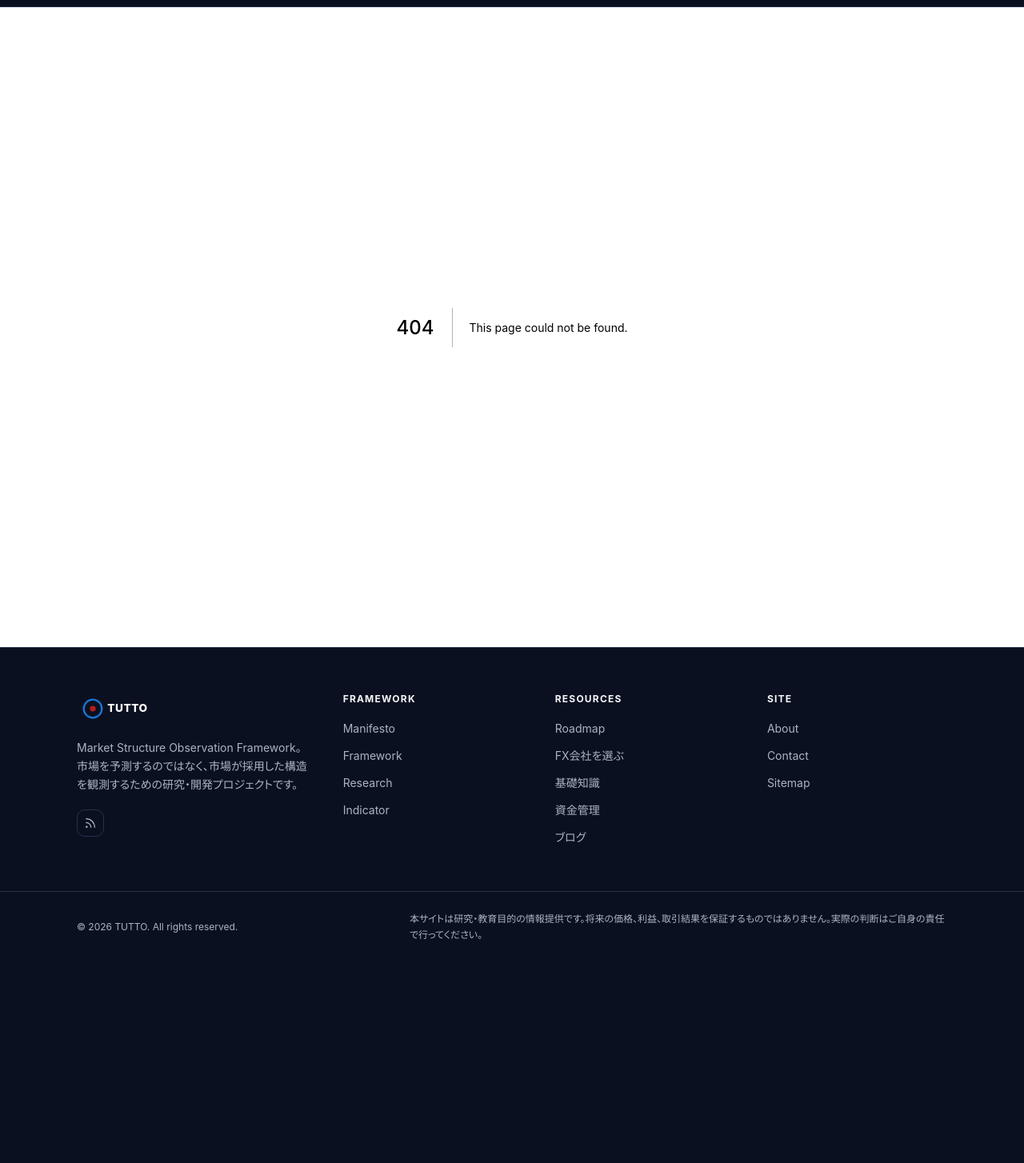
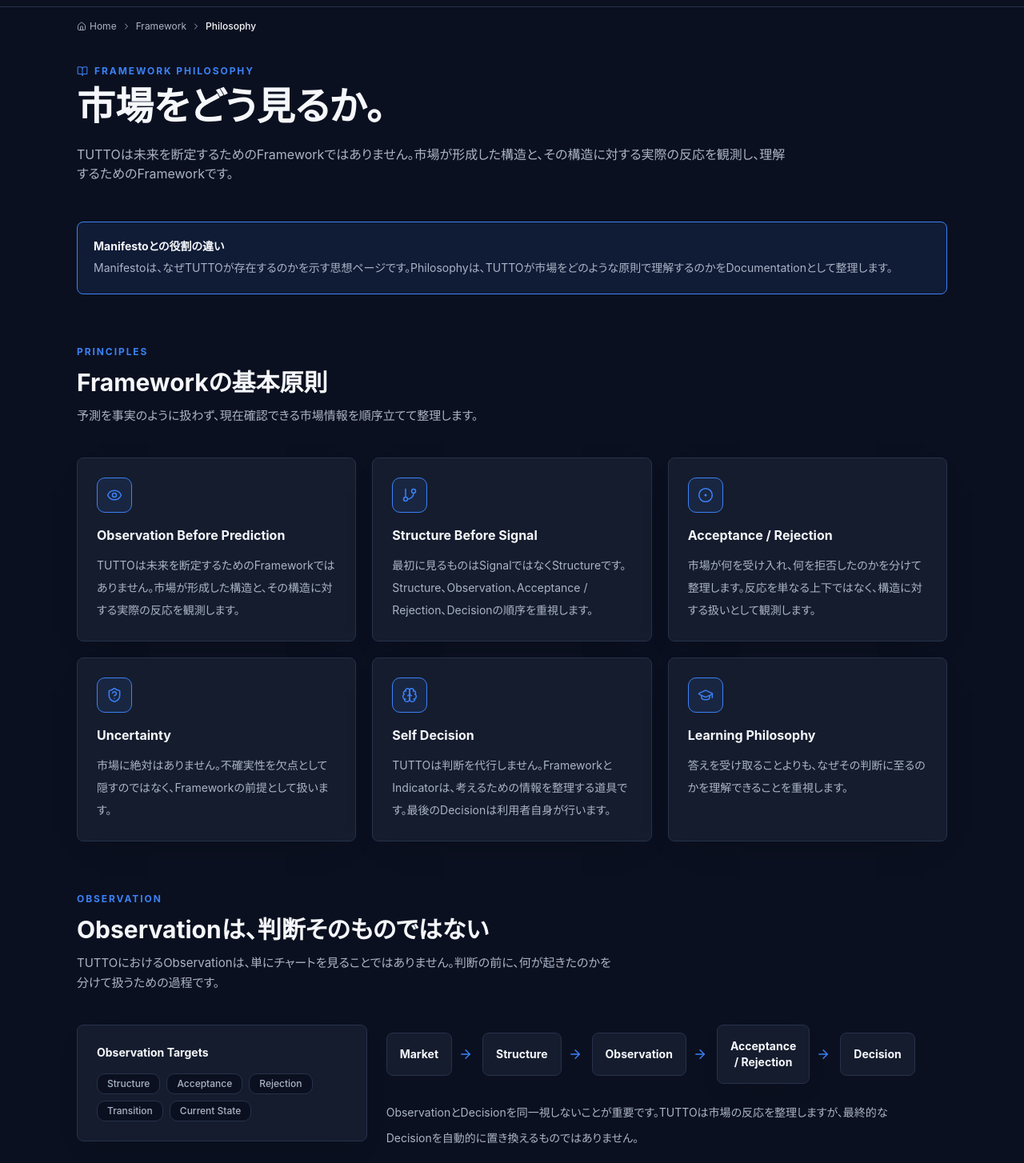
Before and after one commit to richfulllife923-ux/fx-education-site, a Next.js app: page /framework/philosophy in a window 1280 px wide. Before the commit this address had no page. Shown: the part 56-1510 px from the top of the page at 80% size. Before the commit the page ends 1258 px from the top, so only its background shows below. Built offline with nearby package versions, Linux system fonts and the light colour scheme.

Commit message:
feat: add framework philosophy documentation

```diff
--- a/app/framework/page.tsx
+++ b/app/framework/page.tsx
@@ -1,4 +1,5 @@
-import { BookOpen, Layers3, Route, ScanLine, SquareStack } from "lucide-react";
+import Link from "next/link";
+import { ArrowRight, BookOpen, Layers3, Route, ScanLine, SquareStack } from "lucide-react";
 import Breadcrumb from "@/components/Breadcrumb";
 import { FlowChart, PrincipleCard } from "@/components/Diagram";
 import SectionHeading from "@/components/SectionHeading";
@@ -15,6 +16,7 @@
     icon: BookOpen,
     title: "Philosophy",
     description: "市場を予測するのではなく、市場が採用した構造を観測するという中心思想です。",
+    href: "/framework/philosophy",
   },
   {
     icon: ScanLine,
@@ -74,9 +76,18 @@
       <section className="container-page mt-16">
         <SectionHeading eyebrow="Core" title="Framework Components" />
         <div className="grid grid-cols-1 gap-5 md:grid-cols-2 lg:grid-cols-5">
-          {FOUNDATION.map((item) => (
-            <PrincipleCard key={item.title} icon={item.icon} title={item.title} description={item.description} />
-          ))}
+          {FOUNDATION.map((item) =>
+            item.href ? (
+              <Link key={item.title} href={item.href} className="group block h-full" aria-label={`${item.title} documentationを読む`}>
+                <PrincipleCard icon={item.icon} title={item.title} description={item.description} />
+                <span className="mt-3 inline-flex items-center gap-2 text-sm font-semibold text-primary group-hover:text-text-primary">
+                  詳しく読む <ArrowRight size={15} strokeWidth={1.8} />
+                </span>
+              </Link>
+            ) : (
+              <PrincipleCard key={item.title} icon={item.icon} title={item.title} description={item.description} />
+            )
+          )}
         </div>
       </section>
 
--- /dev/null
+++ b/app/framework/philosophy/page.tsx
@@ -0,0 +1,147 @@
+import { ArrowDown, BookOpen, Brain, CircleDot, Eye, GraduationCap, GitBranch, ShieldQuestion } from "lucide-react";
+import Breadcrumb from "@/components/Breadcrumb";
+import { Callout, FlowChart } from "@/components/Diagram";
+import SectionHeading from "@/components/SectionHeading";
+import { buildMetadata } from "@/lib/seo";
+
+export const metadata = buildMetadata({
+  title: "Philosophy | TUTTO Framework",
+  description: "TUTTOが市場をどのような原則で観測し、構造・受容・拒否・判断を整理するFrameworkなのかを説明する公式Documentation。",
+  path: "/framework/philosophy",
+});
+
+const PRINCIPLES = [
+  {
+    icon: Eye,
+    title: "Observation Before Prediction",
+    description: "TUTTOは未来を断定するためのFrameworkではありません。市場が形成した構造と、その構造に対する実際の反応を観測します。",
+  },
+  {
+    icon: GitBranch,
+    title: "Structure Before Signal",
+    description: "最初に見るものはSignalではなくStructureです。Structure、Observation、Acceptance / Rejection、Decisionの順序を重視します。",
+  },
+  {
+    icon: CircleDot,
+    title: "Acceptance / Rejection",
+    description: "市場が何を受け入れ、何を拒否したのかを分けて整理します。反応を単なる上下ではなく、構造に対する扱いとして観測します。",
+  },
+  {
+    icon: ShieldQuestion,
+    title: "Uncertainty",
+    description: "市場に絶対はありません。不確実性を欠点として隠すのではなく、Frameworkの前提として扱います。",
+  },
+  {
+    icon: Brain,
+    title: "Self Decision",
+    description: "TUTTOは判断を代行しません。FrameworkとIndicatorは、考えるための情報を整理する道具です。最後のDecisionは利用者自身が行います。",
+  },
+  {
+    icon: GraduationCap,
+    title: "Learning Philosophy",
+    description: "答えを受け取ることよりも、なぜその判断に至るのかを理解できることを重視します。",
+  },
+];
+
+const OBSERVATION_TARGETS = ["Structure", "Acceptance", "Rejection", "Transition", "Current State"];
+
+export default function FrameworkPhilosophyPage() {
+  return (
+    <div className="pb-24">
+      <Breadcrumb items={[{ name: "Framework", path: "/framework" }, { name: "Philosophy", path: "/framework/philosophy" }]} />
+
+      <section className="container-page pt-6">
+        <div className="max-w-4xl">
+          <p className="eyebrow"><BookOpen size={14} strokeWidth={1.8} /> Framework Philosophy</p>
+          <h1 className="font-display text-4xl font-black leading-tight text-text-primary sm:text-5xl">市場をどう見るか。</h1>
+          <p className="mt-6 text-[15px] leading-8 text-text-secondary sm:text-base">
+            TUTTOは未来を断定するためのFrameworkではありません。市場が形成した構造と、その構造に対する実際の反応を観測し、理解するためのFrameworkです。
+          </p>
+        </div>
+      </section>
+
+      <section className="container-page mt-12">
+        <Callout title="Manifestoとの役割の違い">
+          Manifestoは、なぜTUTTOが存在するのかを示す思想ページです。Philosophyは、TUTTOが市場をどのような原則で理解するのかをDocumentationとして整理します。
+        </Callout>
+      </section>
+
+      <section className="container-page mt-16">
+        <SectionHeading eyebrow="Principles" title="Frameworkの基本原則" description="予測を事実のように扱わず、現在確認できる市場情報を順序立てて整理します。" />
+        <div className="grid grid-cols-1 gap-5 md:grid-cols-2 lg:grid-cols-3">
+          {PRINCIPLES.map((principle) => (
+            <article key={principle.title} className="card flex h-full flex-col gap-4 p-6">
+              <span className="flex h-11 w-11 items-center justify-center rounded-button border border-primary bg-[rgba(59,130,246,0.10)] text-primary">
+                <principle.icon size={20} strokeWidth={1.8} aria-hidden="true" />
+              </span>
+              <div>
+                <h2 className="text-base font-bold text-text-primary">{principle.title}</h2>
+                <p className="mt-3 text-sm leading-7 text-text-secondary">{principle.description}</p>
+              </div>
+            </article>
+          ))}
+        </div>
+      </section>
+
+      <section className="container-page mt-16">
+        <SectionHeading eyebrow="Observation" title="Observationは、判断そのものではない" description="TUTTOにおけるObservationは、単にチャートを見ることではありません。判断の前に、何が起きたのかを分けて扱うための過程です。" />
+        <div className="grid grid-cols-1 gap-6 lg:grid-cols-[0.9fr_1.1fr] lg:items-start">
+          <div className="card p-6">
+            <p className="text-sm font-bold text-text-primary">Observation Targets</p>
+            <div className="mt-4 flex flex-wrap gap-2">
+              {OBSERVATION_TARGETS.map((target) => (
+                <span key={target} className="badge">{target}</span>
+              ))}
+            </div>
+          </div>
+          <div>
+            <FlowChart
+              steps={[
+                { label: "Market" },
+                { label: "Structure" },
+                { label: "Observation" },
+                { label: "Acceptance / Rejection" },
+                { label: "Decision" },
+              ]}
+            />
+            <p className="mt-5 text-sm leading-8 text-text-secondary">
+              ObservationとDecisionを同一視しないことが重要です。TUTTOは市場の反応を整理しますが、最終的なDecisionを自動的に置き換えるものではありません。
+            </p>
+          </div>
+        </div>
+      </section>
+
+      <section className="container-page mt-16">
+        <SectionHeading eyebrow="Structure" title="Structure Before Signal" description="SignalからTradeへ直行するのではなく、市場がどのStructureをどう扱ったのかを確認します。" />
+        <div className="grid grid-cols-1 gap-4 lg:grid-cols-[1fr_auto_1fr] lg:items-center">
+          <div className="card p-6">
+            <p className="text-sm font-bold text-text-primary">単純化しすぎた流れ</p>
+            <p className="mt-3 text-sm leading-7 text-text-secondary">SignalからTradeへ進むだけでは、なぜその判断に至ったのかが残りにくくなります。</p>
+          </div>
+          <ArrowDown className="mx-auto text-primary lg:-rotate-90" size={22} strokeWidth={1.8} aria-hidden="true" />
+          <div className="card border-primary p-6">
+            <p className="text-sm font-bold text-text-primary">TUTTOが重視する流れ</p>
+            <p className="mt-3 text-sm leading-7 text-text-secondary">Structure、Observation、Acceptance / Rejection、Decisionの順序で、判断理由を説明できる状態へ整理します。</p>
+          </div>
+        </div>
+      </section>
+
+      <section className="container-page mt-16">
+        <SectionHeading eyebrow="Uncertainty" title="不確実性を前提にする" description="不確実性は排除すべき欠陥ではなく、市場を扱ううえでの前提です。" />
+        <div className="card p-6 sm:p-8">
+          <p className="max-w-3xl text-sm leading-8 text-text-secondary">
+            TUTTOは、絶対、確実、必ずといった判断をFrameworkの前提にしません。不確実性の中で、現在確認できる市場情報を整理し、判断に必要な材料を見える状態へ近づけます。
+          </p>
+        </div>
+      </section>
+
+      <section className="container-page mt-16">
+        <SectionHeading eyebrow="Next Documentation" title="次に読むページ" description="Structure Theoryは次のDocumentationとして準備します。まだ公開routeは作成しないため、ここでは非リンクの案内に留めます。" />
+        <div className="card border-primary p-6">
+          <p className="text-sm font-bold text-text-primary">Next: Structure Theory</p>
+          <p className="mt-3 text-sm leading-7 text-text-secondary">次の段階では、Structure、Acceptance、Rejectionをより具体的に整理します。</p>
+        </div>
+      </section>
+    </div>
+  );
+}
--- a/app/sitemap.ts
+++ b/app/sitemap.ts
@@ -8,6 +8,7 @@
   "",
   "/manifesto",
   "/framework",
+  "/framework/philosophy",
   "/research",
   "/indicator",
   "/roadmap",
```
